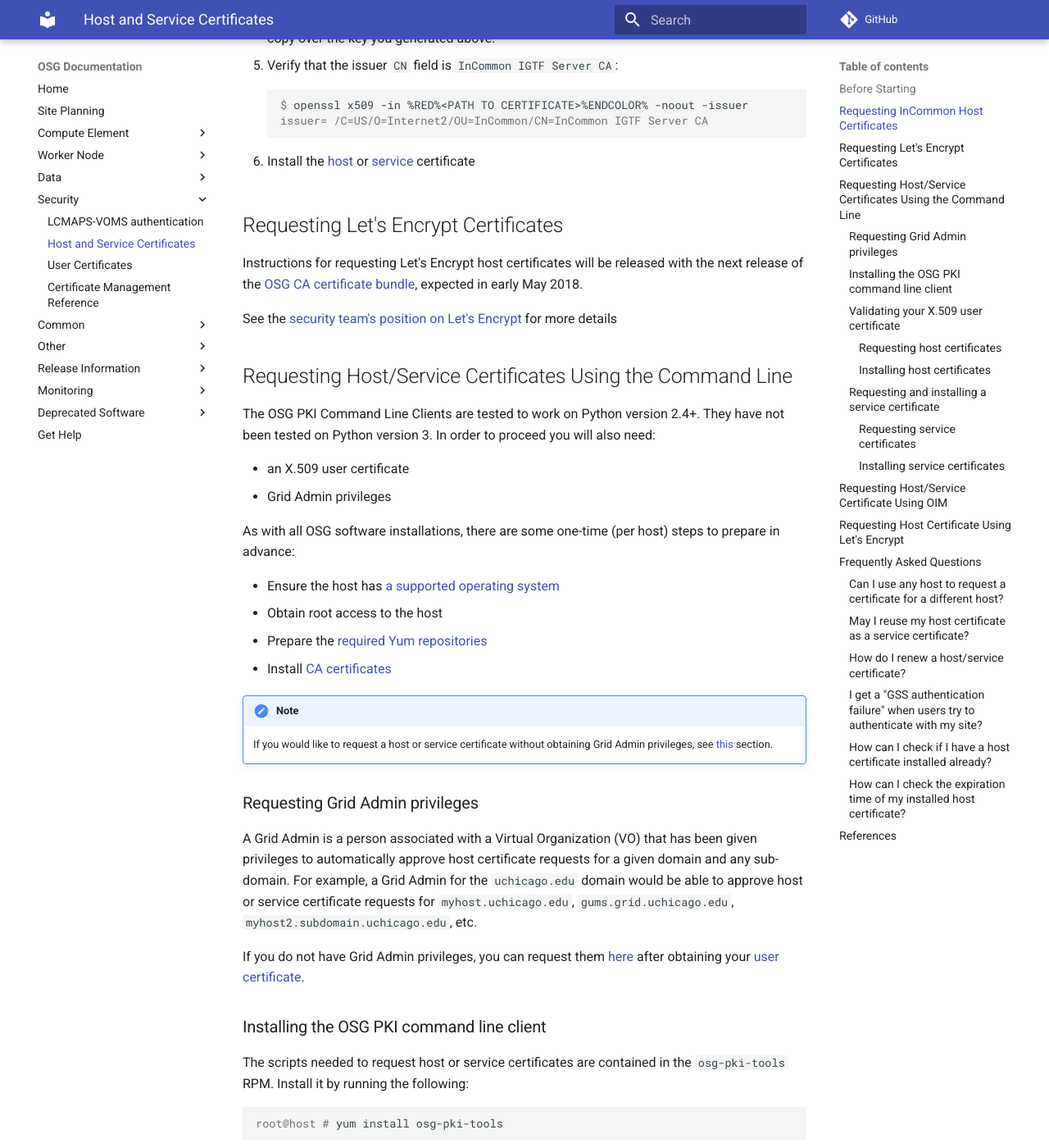
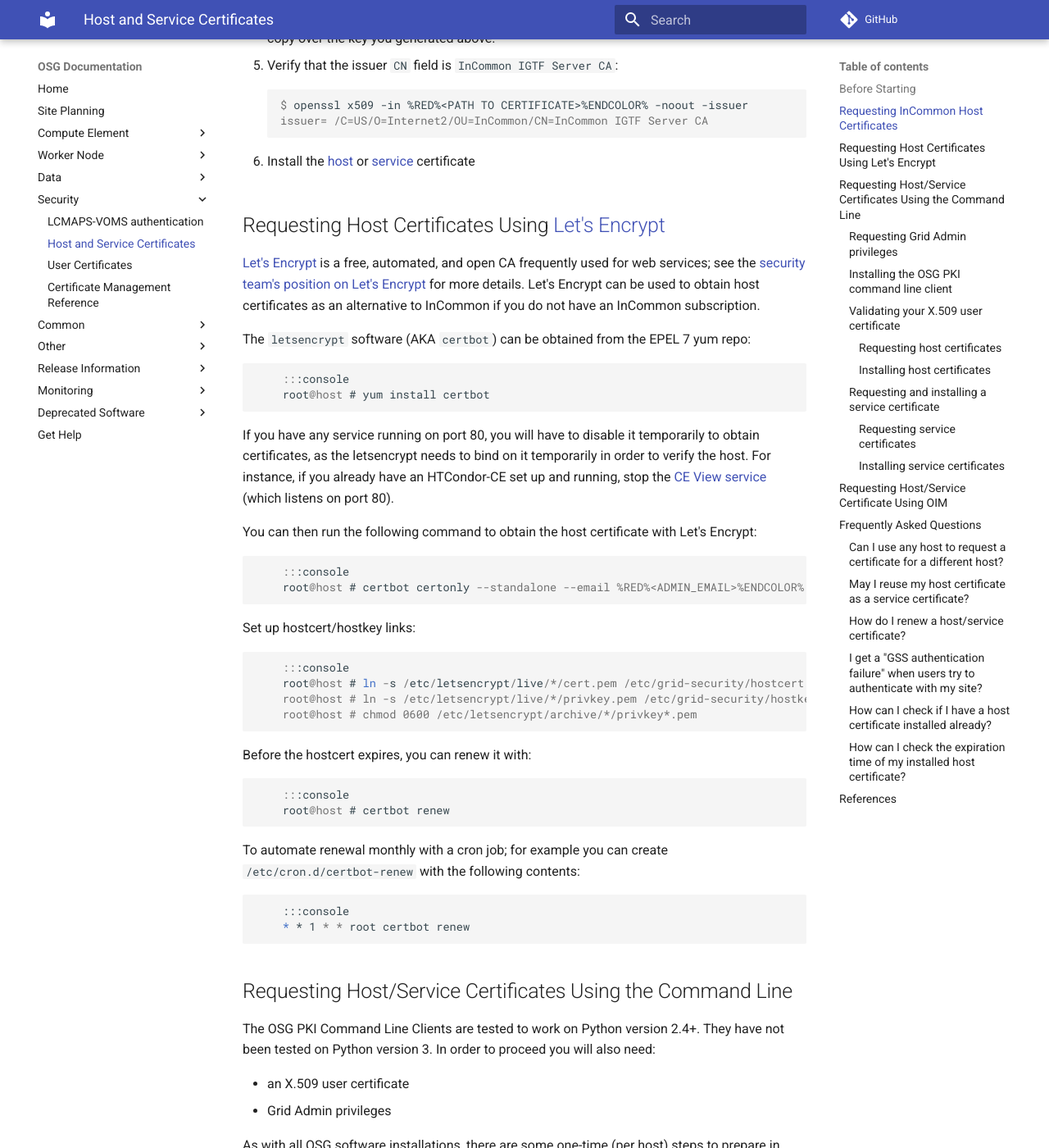
Before and after one commit to osg-htc/docs, an MkDocs documentation site: the page built from docs/security/host-certs.md, in a window 1280 px wide and 1400 px high, scrolled down 1854 px. Shown: the whole window at 82% size. Built offline with MkDocs 1.6.1 and Material for MkDocs 9.7.7, drawn with Linux system fonts in a browser that asks for light colours; comment, search, counter and statistics services are not loaded; old or Windows-style settings are respelled for this version of MkDocs; some of the changed text lies outside the part shown.

Commit message:
merge new letsencrypt section with the old stub (SOFTWARE-3225)

```diff
--- a/docs/security/host-certs.md
+++ b/docs/security/host-certs.md
@@ -87,14 +87,50 @@
 
 1. Install the [host](#installing-host-certificates) or [service](#installing-service-certificates) certificate
 
-Requesting Let's Encrypt Certificates
--------------------------------------
+Requesting Host Certificates Using [Let's Encrypt](https://letsencrypt.org/)
+----------------------------------------------------------------------------
 
-Instructions for requesting Let's Encrypt host certificates will be released with the next release of the
-[OSG CA certificate bundle](/common/ca.md), expected in early May 2018.
+[Let's Encrypt](https://letsencrypt.org/) is a free, automated, and open CA frequently used for web services;
+see the [security team's position on Let's Encrypt](https://opensciencegrid.github.io/security/LetsEncryptOSGCAbundle/)
+for more details.  Let's Encrypt can be used to obtain host certificates as an alternative
+to InCommon if you do not have an InCommon subscription.
 
-See the [security team's position on Let's Encrypt](https://opensciencegrid.org/security/LetsEncryptOSGCAbundle/)
-for more details
+The `letsencrypt` software (AKA `certbot`) can be obtained from the EPEL 7 yum repo:
+
+        :::console
+        root@host # yum install certbot
+
+If you have any service running on port 80, you will have to disable it temporarily to obtain
+certificates, as the letsencrypt needs to bind on it temporarily in order to verify the host.
+For instance, if you already have an HTCondor-CE set up and running, stop the
+[CE View service](https://opensciencegrid.github.io/docs/compute-element/install-htcondor-ce/#install-and-run-the-htcondor-ce-view)
+(which listens on port 80).
+
+You can then run the following command to obtain the host certificate with Let's Encrypt:
+
+        :::console
+        root@host # certbot certonly --standalone --email %RED%<ADMIN_EMAIL>%ENDCOLOR% -d %RED%<HOST>%ENDCOLOR%
+
+
+Set up hostcert/hostkey links:
+
+        :::console
+        root@host # ln -s /etc/letsencrypt/live/*/cert.pem /etc/grid-security/hostcert.pem
+        root@host # ln -s /etc/letsencrypt/live/*/privkey.pem /etc/grid-security/hostkey.pem
+        root@host # chmod 0600 /etc/letsencrypt/archive/*/privkey*.pem
+
+
+Before the hostcert expires, you can renew it with:
+
+        :::console
+        root@host # certbot renew
+
+
+To automate renewal monthly with a cron job; for example you can create `/etc/cron.d/certbot-renew` with the following contents:
+
+        :::console
+        * * 1 * * root certbot renew
+
 
 Requesting Host/Service Certificates Using the Command Line
 -----------------------------------------------------------
@@ -264,48 +300,6 @@
 your [user certificate](user-certs).
 
 
-Requesting Host Certificate Using [Let's Encrypt](https://letsencrypt.org/)
----------------------------------------------------------------
-
-As an alternative to the above options, the Let's Encrypt software can be used to obtain host certificates.
-
-The `letsencrypt` software (AKA `certbot`) can be obtained from the EPEL 7 yum repo:
-
-        :::console
-        root@host # yum install certbot
-
-If you have any service running on port 80, you will have to disable it temporarily to obtain
-certificates, as the letsencrypt needs to bind on it temporarily in order to verify the host.
-For instance, if you already have an HTCondor-CE set up and running, stop the
-[CE View service](https://opensciencegrid.github.io/docs/compute-element/install-htcondor-ce/#install-and-run-the-htcondor-ce-view)
-(which listens on port 80).
-
-You can then run the following command to obtain the host certificate with Let's Encrypt:
-
-        :::console
-        root@host # certbot certonly --standalone --email %RED%<ADMIN_EMAIL>%ENDCOLOR% -d %RED%<HOST>%ENDCOLOR%
-
-
-Set up hostcert/hostkey links:
-
-        :::console
-        root@host # ln -s /etc/letsencrypt/live/*/cert.pem /etc/grid-security/hostcert.pem
-        root@host # ln -s /etc/letsencrypt/live/*/privkey.pem /etc/grid-security/hostkey.pem
-        root@host # chmod 0600 /etc/letsencrypt/archive/*/privkey*.pem
-
-
-Before the hostcert expires, you can renew it with:
-
-        :::console
-        root@host # certbot renew
-
-
-To automate renewal monthly with a cron job; for example you can create `/etc/cron.d/certbot-renew` with the following contents:
-
-        :::console
-        * * 1 * * root certbot renew
-
-
 Frequently Asked Questions
 ---------------------------
 
```
